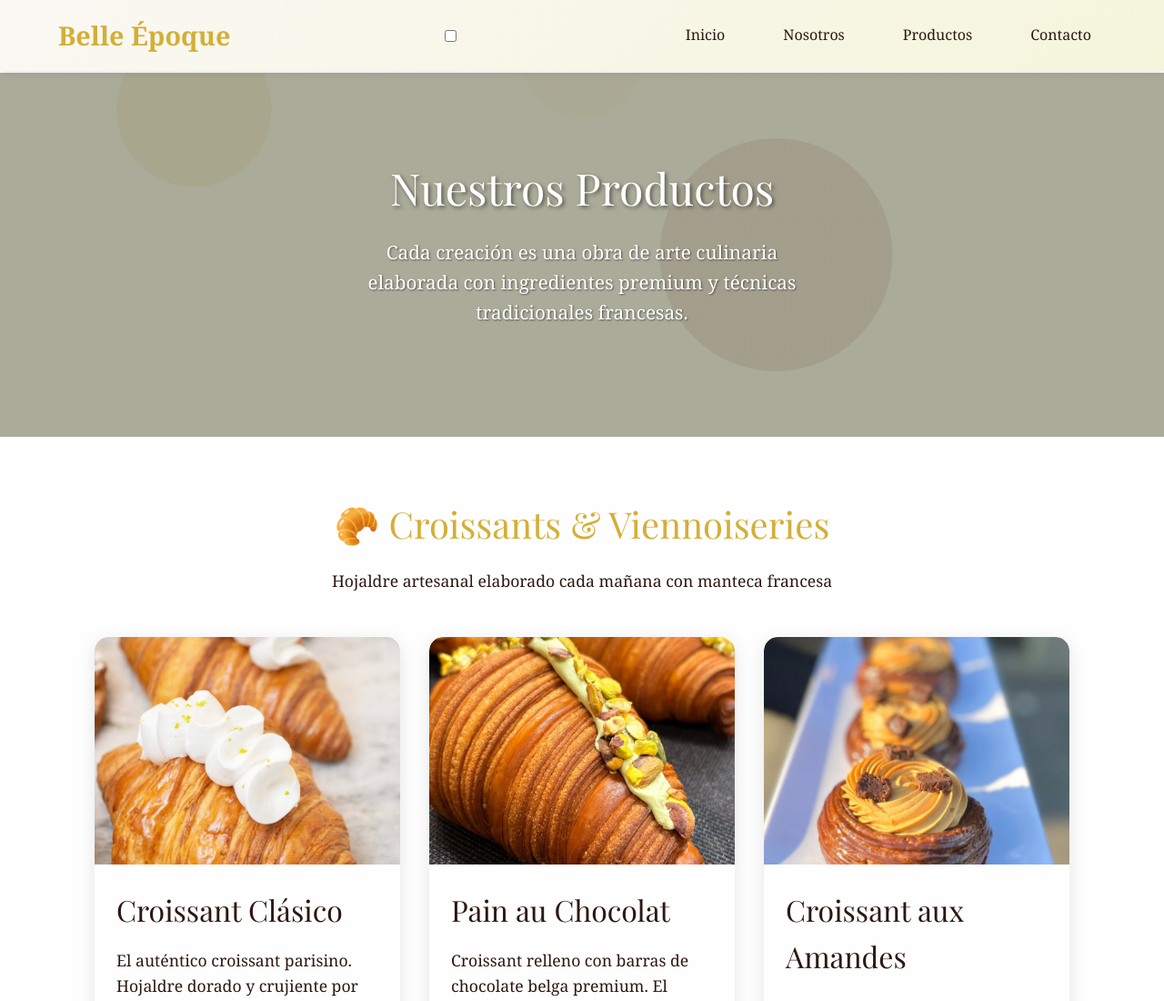
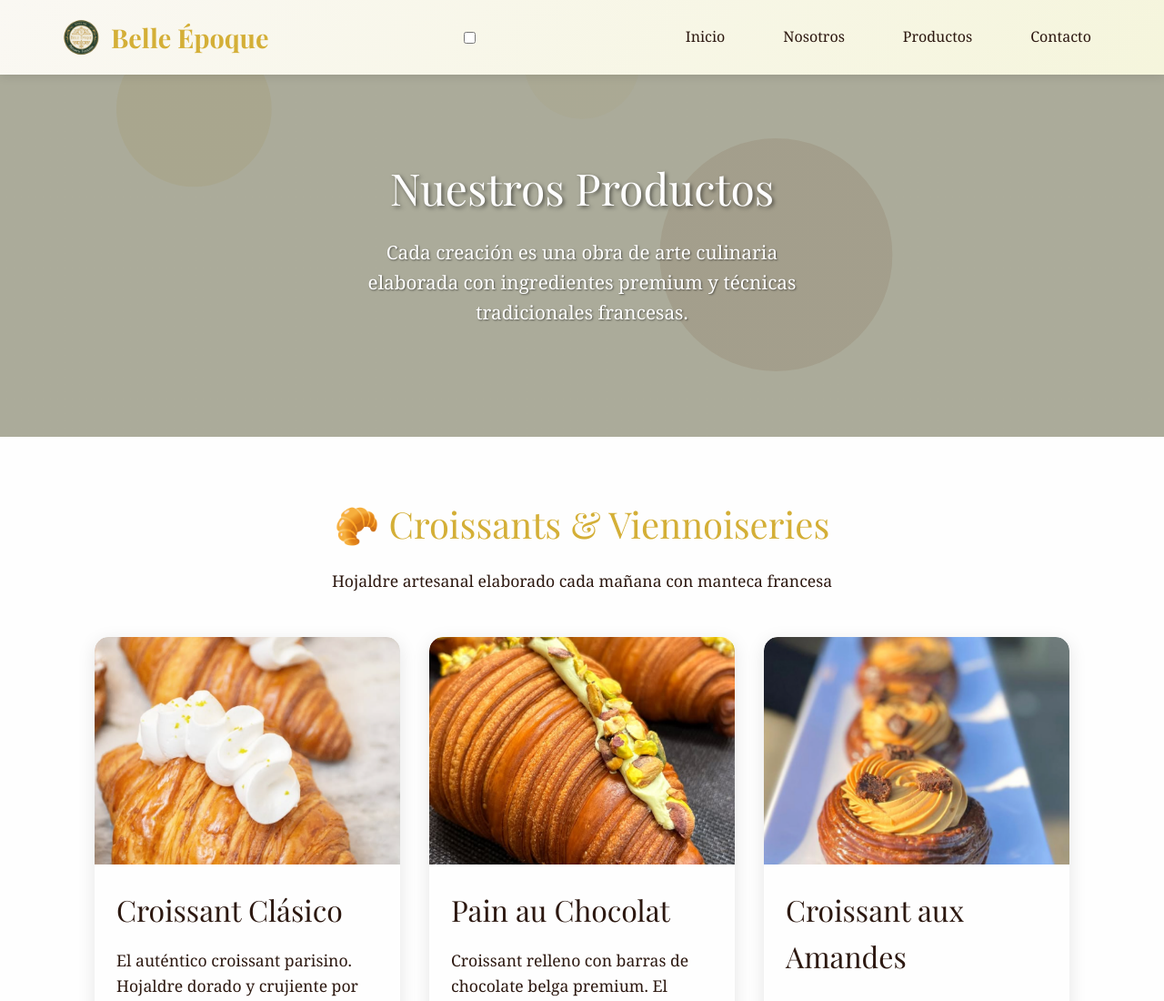
Before and after one commit to euge-90/belle-epoque-pasteleria, a plain HTML site: page productos.html in a window 1280 px wide. Shown: the top 1100 px of the page at 91% size. Drawn offline with nearby package versions, Linux system fonts and the light colour scheme.

Commit message:
UI: unificar navbar en productos.html con logo (imagen + texto) como en index.html

```diff
--- a/productos.html
+++ b/productos.html
@@ -11,7 +11,10 @@
 <body>
     <!-- Navegación -->
     <nav class="navbar">
-        <a href="index.html" class="logo">Belle Époque</a>
+        <a href="index.html#inicio" class="logo">
+            <img src="images/logo.png" alt="Belle Époque Logo" class="logo-img">
+            <span class="logo-text">Belle Époque</span>
+        </a>
         <input type="checkbox" id="nav-toggle" class="nav-toggle" aria-label="Abrir menú">
         <ul class="nav-links" id="navLinks">
             <li><a href="index.html">Inicio</a></li>
```
